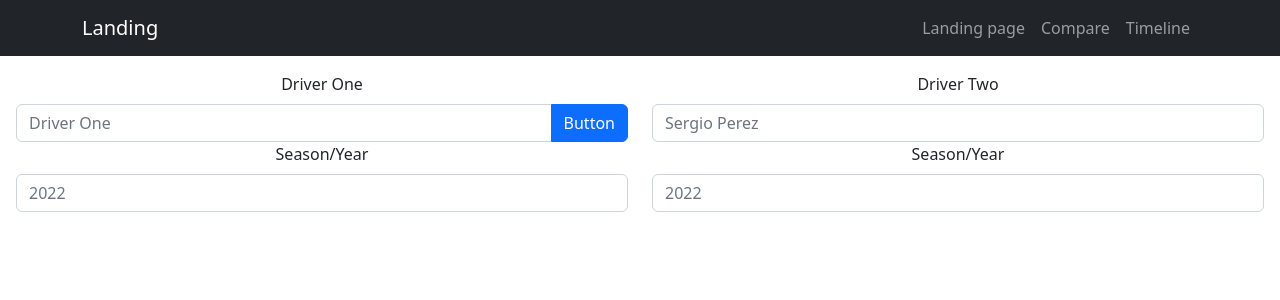
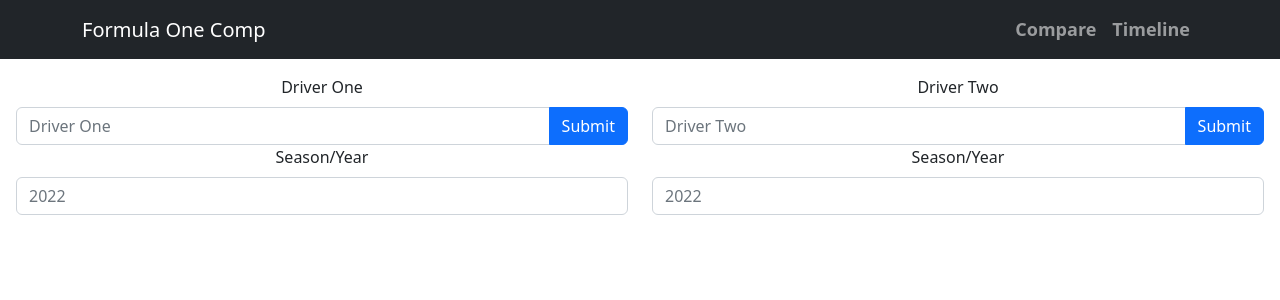
Before and after one commit to Rynoo1/FormulaOneComp, a React (Create React App) app in the folder term1/: page /compare in a window 1280 px wide. Shown: the top 300 px of the page. Built offline with nearby package versions, Linux system fonts and the light colour scheme; no server answers.

Commit message:
Final update

```diff
--- a/term1/src/App.css
+++ b/term1/src/App.css
@@ -3,7 +3,7 @@
 }
 
 .mb-3 {
-  padding-top: 100px;
+  padding-top: 50px;
 }
 
 .App-logo {
@@ -50,3 +50,8 @@
 #secondary{
   height: 400px;
 }
+
+#at{
+  color: rgb(0, 153, 255);
+  font-weight: bolder;
+}
--- /dev/null
+++ b/term1/src/Components/DoughnutChart.js
@@ -0,0 +1,14 @@
+import React from 'react';
+import { Doughnut } from 'react-chartjs-2';
+import { Chart } from 'chart.js/auto';
+
+function DoughnutChart ( {ChartData} ) {
+    Chart.defaults.color = '#FFF';
+  return (
+
+    <Doughnut data={ ChartData }  />
+
+  )
+}
+
+export default DoughnutChart
--- a/term1/src/Components/Navbar.js
+++ b/term1/src/Components/Navbar.js
@@ -6,11 +6,10 @@
   return (
     <Navbar bg="dark" variant="dark">
         <Container>
-            <NavbarBrand href="/"> Landing</NavbarBrand>
+            <NavbarBrand href="/"> Formula One Comp</NavbarBrand>
             <Nav className='ne-auto'>
-                <Nav.Link href='/'>Landing page</Nav.Link>
-                <Nav.Link href='/compare'>Compare</Nav.Link>
-                <Nav.Link href='/timeline'>Timeline</Nav.Link>
+                <Nav.Link href='/compare' style={{fontSize:18}} > <b>Compare</b> </Nav.Link>
+                <Nav.Link href='/timeline' style={{fontSize:18}} > <b>Timeline</b> </Nav.Link>
             </Nav>
         </Container>
     </Navbar>
--- a/term1/src/Pages/Compare.js
+++ b/term1/src/Pages/Compare.js
@@ -45,7 +45,7 @@
             ref={driverOneRef}
           />
           <Button variant="primary" id="button-addon2" onClick={handleClick}>
-            Button
+            Submit
           </Button>
         </InputGroup>
 
@@ -55,7 +55,15 @@
 
       <div class="w-50">
         <label for="driver2label" class="form-label">Driver Two</label>
-        <input type="text" class="form-control" id="driver2name" placeholder="Sergio Perez"></input>
+        <InputGroup>
+          <Form.Control
+            placeholder="Driver Two"
+            ref={driverOneRef}
+          />
+          <Button variant="primary" id="button-addon2" onClick={handleClick}>
+            Submit
+          </Button>
+        </InputGroup>
         <label for="season2label" class="form-label">Season/Year</label>
         <input type="text" class="form-control" id="driver2season" placeholder="2022"></input>
       </div>
--- a/term1/src/Pages/Landing.js
+++ b/term1/src/Pages/Landing.js
@@ -1,11 +1,45 @@
 import React from 'react'
-// import axios from 'axios'
-// import { useState, useEffect, useRef } from 'react'
+import axios from 'axios'
+import { useState, useEffect, useRef } from 'react'
 // import LineChart from '../Components/LineChart';
+import DoughnutChart from '../Components/DoughnutChart';
+import { Container, Nav, NavbarBrand } from "react-bootstrap";
 
 export default function Landing() {
 
+  const [holding, setHolding] = useState([]);
+  var colours = ["#00A19C", "#FDD900", "#EF1A2D", "#FF8000 ", "#FD4BC7", "#20394C", "#00594F", "#041E42", "#981E32", "#E6002B"]
 
+  const options = {
+    method: 'GET',
+    url: 'https://api-formula-1.p.rapidapi.com/rankings/teams',
+    params: { season: '2021' },
+    headers: {
+      'X-RapidAPI-Key': '8ef8fc27c6msh7504b9ec3178fa1p1a705fjsnfb988f103d4a',
+      'X-RapidAPI-Host': 'api-formula-1.p.rapidapi.com'
+    }
+  };
+
+
+  useEffect(() => {
+    axios.request(options).then(function (response) {
+      console.log(response.data.response);
+      setHolding(response.data.response);
+    }).catch(function (error) {
+      console.error(error);
+    });
+
+  }, []);
+
+  const sendingData = {
+    labels: holding.map((holding) => holding.team.name),
+    datasets: [{
+      label: 2021,
+      data: holding.map((holding) => holding.points),
+      tension: 0.4,
+      backgroundColor: colours,
+    }],
+  }
 
   return (
     <div>
@@ -15,17 +49,45 @@
         </h1>
       </div>
 
-      <div id='secondary' class="bg-secondary text-light"  >
+      <div id='secondary' className="text-light p-3" style={{ display: "flex", alignItems: "center", height: "100%", backgroundColor: "#161B22" }}>
         <h3 className='mb-3'>
-          Formula One Comparisons allows you to compare various stats between drivers over the seasons of Formula One.
+          Formula One Comparisons allows you to compare various stats between drivers over the seasons. <br /> <br />
+          This doughnut chart compares the pooints of teams in the 2021 season.
+
         </h3>
 
-        <h4>
-          On the timeline page you get a breakdown of all the driveers points in any given season.
+        <div style={{ width: 600, }}>
+          <DoughnutChart ChartData={sendingData} />
+        </div>
+
+      </div>
+
+      <div className='text-light p-3' style={{ backgroundColor: "#21262D" }}>
+
+        {/* 21262D 161B22 89929B */}
+
+        <h4 className='pt-5'>
+          On the <a id='at' href='/timeline'>timeline</a> page you get a breakdown of all the drivers points in any given season.
         </h4>
 
+        <h4 className='p-5'>
+          On the <a id='at' href='/compare'>comparisons</a> page you get to choose two Formula One drivers and a season to compare each other to.
+        </h4>
+
+      </div>
+
+      <div className="text-light p-4" style={{ display: "flex", alignItems: "center", height: "100%", backgroundColor: "#161B22" }}>
+
         <h4>
-          On the comparisons page you get to choose two Formula One drivers and a season to compare each other to.
+          Formula One Comp
+        </h4>
+
+        <h4 className=' mx-auto'>
+          Timeline
+        </h4>
+
+        <h4 className=' mx-auto'>
+          Compare
         </h4>
 
       </div>
--- a/term1/src/Pages/Time.js
+++ b/term1/src/Pages/Time.js
@@ -7,21 +7,8 @@
 export default function Time() {
 
   const [seasonData, setSeasonData] = useState([]);
-  const [driverData, setDriverData] = useState();
   const [seasonYr, setSeasonYr] = useState("2012");
   const [allYears, setAllYears] = useState([]);
-
-
-  // const updateYear = (event) => {
-  //   // seasonyr.current.value = Dropdown.ItemText;
-  //   console.log(seasonYr.current);
-  // };
-
-  // const updateYear = (e) => {
-  //   setSeasonYr(e.target.value);
-  //   console.log(seasonYr);
-  // };
-
 
   const options = {
     method: 'GET',
@@ -46,14 +33,6 @@
     axios.request(options).then(function (response) {
       console.log(response.data.response);
       setSeasonData(response.data.response);
-      // setDriverData({
-      //   labels: seasonData.map((seasonData) => seasonData.driver.name),
-      //   datasets: [{
-      //     label: seasonYr,
-      //     data: seasonData.map((seasonData) => seasonData.points),
-      //     tension: 0.4
-      //   }],
-      // });
     }).catch(function (error) {
       console.error(error);
     });
@@ -84,31 +63,16 @@
   return (
     <div>
       <LineChart ChartData={driveData} />
-      {/* <Line data={driverData} /> */}
       <br />
-      {/* <DropdownButton id="dropdown-basic-button" title="Select Season" ref={seasonYr}>
-        <Dropdown.Item name = "2022" >2022</Dropdown.Item>
-        <Dropdown.Item >2021</Dropdown.Item>
-        <Dropdown.Item >2020</Dropdown.Item>
-        <Dropdown.Item >2019</Dropdown.Item>
-        <Dropdown.Item >2018</Dropdown.Item>
-        <Dropdown.Item >2017</Dropdown.Item>
-        <Dropdown.Item >2016</Dropdown.Item>
-        <Dropdown.Item >2015</Dropdown.Item>
-        <Dropdown.Item >2014</Dropdown.Item>
-        <Dropdown.Item >2013</Dropdown.Item>
-        <Dropdown.Item >2012</Dropdown.Item>
-        <Dropdown.Item >2011</Dropdown.Item>
-      </DropdownButton> */}
 
       <Form aria-label="Default select example" style={{ width: 500, marginLeft: 400 }}>
         {/* <option>Select Season</option> */}
         <select value={selected}
-       onChange={e => setSeasonYr(e.target.value)}>
-        {allYears.map(years => (
-          <option value={years} key={years} >{years}</option>
-        ))
-        }
+          onChange={e => setSeasonYr(e.target.value)}>
+          {allYears.map(years => (
+            <option value={years} key={years} >{years}</option>
+          ))
+          }
         </select>
       </Form>
 
@@ -116,14 +80,3 @@
 
   )
 }
-
-
-{/* <option value="2022" onClick={updateYear}>2022</option>
-<option value="2021" onClick={updateYear}>2021</option>
-<option value="2020" onClick={updateYear}>2020</option>
-<option value="2019" onClick={updateYear}>2019</option>
-<option value="2018" onClick={updateYear}>2018</option>
-<option value="2017" onClick={updateYear}>2017</option>
-<option value="2016" onClick={updateYear}>2016</option>
-<option value="2015" onClick={updateYear}>2015</option>
-<option value="2014" onClick={updateYear}>2014</option> */}
```
